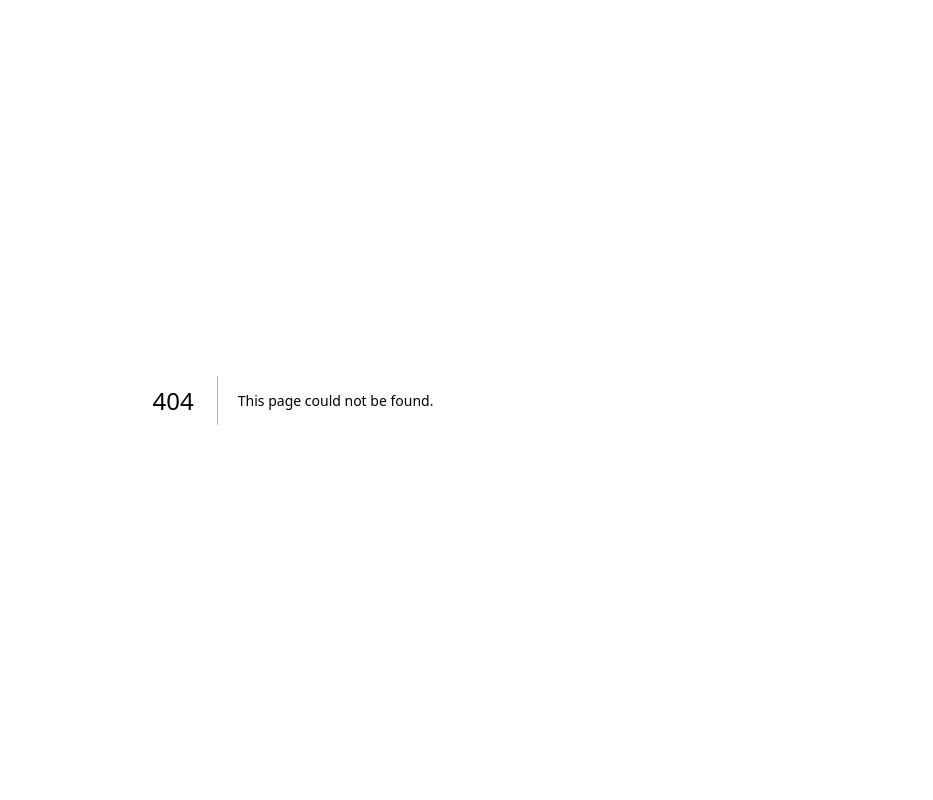
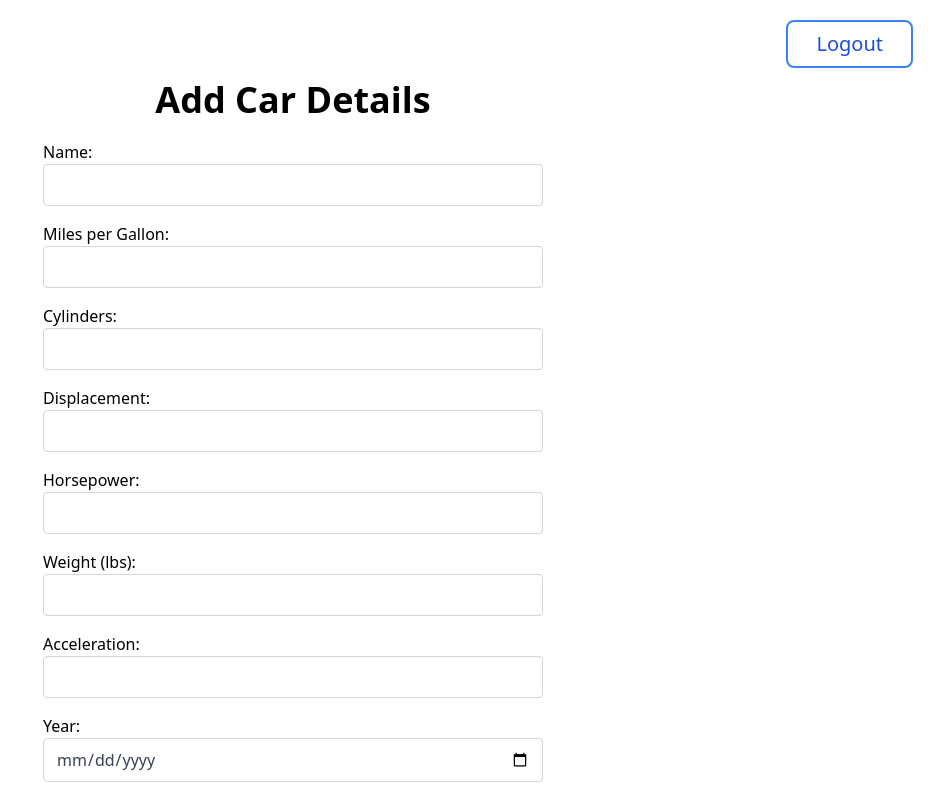
Before and after one commit to balaj-ali707/cars-data-web, a Next.js app: page /admin in a window 1280 px wide. Before the commit this address had no page. Shown: the top 800 px of the page, without its empty margins (347-1280 px from the left). Built offline with nearby package versions, Linux system fonts and the light colour scheme; sample sign-in values are in the browser's storage.

Commit message:
admin page added and integrated with api endpoint

```diff
--- /dev/null
+++ b/app/admin/page.js
@@ -0,0 +1,214 @@
+"use client";
+import { useRouter } from "next/navigation";
+import React, { useEffect, useState } from "react";
+// import axios from "axios";
+
+const Page = () => {
+
+  const router = useRouter()
+  useEffect(() => {
+
+    const userDetails = JSON.parse(localStorage.getItem("userDetails"))
+    if(!userDetails)
+      router.push("/")
+
+  }, []);
+
+  const [formData, setFormData] = useState({
+    Name: "",
+    Miles_per_Gallon: "",
+    Cylinders: "",
+    Displacement: "",
+    Horsepower: "",
+    Weight_in_lbs: "",
+    Acceleration: "",
+    Year: "",
+    Origin: "",
+  });
+
+  const [message, setMessage] = useState("");
+
+  const handleChange = (e) => {
+    const { name, value } = e.target;
+    setFormData({
+      ...formData,
+      [name]: value,
+    });
+  };
+
+  const handleSubmit = async (e) => {
+    e.preventDefault();
+    try {
+      const res = await fetch(`/api/Cars`, {
+        method: "POST",
+        headers: {
+          "Content-type": "application/json",
+        },
+        body: JSON.stringify(formData),
+      });
+
+      const response = await res.json();
+      if (res.ok) {
+        setMessage("Car added successfully!");
+        setFormData({
+          Name: "",
+          Miles_per_Gallon: "",
+          Cylinders: "",
+          Displacement: "",
+          Horsepower: "",
+          Weight_in_lbs: "",
+          Acceleration: "",
+          Year: "",
+          Origin: "",
+        });
+      } else {
+        throw new Error(response.message)
+      }
+    } catch (error) {
+      console.error("Error adding car:", error);
+      setMessage("Failed to add car. Please try again.");
+    }
+  };
+
+  return (
+    <>
+      <div className="absolute top-5 right-0">
+        <button
+          type="button"
+          onClick={() => {
+            localStorage.removeItem("userDetails")
+            router.push("/");
+          }}
+          className="border-2 border-blue-500 text-blue-700 hover:bg-blue-500 hover:text-white bg-transparent md:text-xl text-base px-7 py-2 mx-5 rounded-lg"
+        >
+          Logout
+        </button>
+      </div>
+      <div className="container h-screen bg-white mx-auto my-20">
+        <h1 className="text-4xl text-center font-bold">Add Car Details</h1>
+        <form
+          onSubmit={handleSubmit}
+          className="flex flex-col items-center justify-center mt-5"
+        >
+          <div className="relative mb-4 flex flex-col">
+            <label htmlFor="Name">Name:</label>
+            <input
+              type="text"
+              id="Name"
+              name="Name"
+              value={formData.Name}
+              onChange={handleChange}
+              required
+              className="lg:w-[500px] md:w-[400px] w-[300px] bg-white rounded border border-gray-300 focus:border-indigo-500 focus:ring-2 focus:ring-indigo-200 text-base outline-none text-gray-700 py-1 px-3 leading-8 transition-colors duration-200 ease-in-out"
+            />
+          </div>
+          <div className="relative mb-4 flex flex-col">
+            <label htmlFor="Miles_per_Gallon">Miles per Gallon:</label>
+            <input
+              type="number"
+              id="Miles_per_Gallon"
+              name="Miles_per_Gallon"
+              value={formData.Miles_per_Gallon}
+              onChange={handleChange}
+              required
+              className="lg:w-[500px] md:w-[400px] w-[300px] bg-white rounded border border-gray-300 focus:border-indigo-500 focus:ring-2 focus:ring-indigo-200 text-base outline-none text-gray-700 py-1 px-3 leading-8 transition-colors duration-200 ease-in-out"
+            />
+          </div>
+          <div className="relative mb-4 flex flex-col">
+            <label htmlFor="Cylinders">Cylinders:</label>
+            <input
+              type="number"
+              id="Cylinders"
+              name="Cylinders"
+              value={formData.Cylinders}
+              onChange={handleChange}
+              required
+              className="lg:w-[500px] md:w-[400px] w-[300px] bg-white rounded border border-gray-300 focus:border-indigo-500 focus:ring-2 focus:ring-indigo-200 text-base outline-none text-gray-700 py-1 px-3 leading-8 transition-colors duration-200 ease-in-out"
+            />
+          </div>
+          <div className="relative mb-4 flex flex-col">
+            <label htmlFor="Displacement">Displacement:</label>
+            <input
+              type="number"
+              id="Displacement"
+              name="Displacement"
+              value={formData.Displacement}
+              onChange={handleChange}
+              required
+              className="lg:w-[500px] md:w-[400px] w-[300px] bg-white rounded border border-gray-300 focus:border-indigo-500 focus:ring-2 focus:ring-indigo-200 text-base outline-none text-gray-700 py-1 px-3 leading-8 transition-colors duration-200 ease-in-out"
+            />
+          </div>
+          <div className="relative mb-4 flex flex-col">
+            <label htmlFor="Horsepower">Horsepower:</label>
+            <input
+              type="number"
+              id="Horsepower"
+              name="Horsepower"
+              value={formData.Horsepower}
+              onChange={handleChange}
+              required
+              className="lg:w-[500px] md:w-[400px] w-[300px] bg-white rounded border border-gray-300 focus:border-indigo-500 focus:ring-2 focus:ring-indigo-200 text-base outline-none text-gray-700 py-1 px-3 leading-8 transition-colors duration-200 ease-in-out"
+            />
+          </div>
+          <div className="relative mb-4 flex flex-col">
+            <label htmlFor="Weight_in_lbs">Weight (lbs):</label>
+            <input
+              type="number"
+              id="Weight_in_lbs"
+              name="Weight_in_lbs"
+              value={formData.Weight_in_lbs}
+              onChange={handleChange}
+              required
+              className="lg:w-[500px] md:w-[400px] w-[300px] bg-white rounded border border-gray-300 focus:border-indigo-500 focus:ring-2 focus:ring-indigo-200 text-base outline-none text-gray-700 py-1 px-3 leading-8 transition-colors duration-200 ease-in-out"
+            />
+          </div>
+          <div className="relative mb-4 flex flex-col">
+            <label htmlFor="Acceleration">Acceleration:</label>
+            <input
+              type="number"
+              id="Acceleration"
+              name="Acceleration"
+              value={formData.Acceleration}
+              onChange={handleChange}
+              required
+              className="lg:w-[500px] md:w-[400px] w-[300px] bg-white rounded border border-gray-300 focus:border-indigo-500 focus:ring-2 focus:ring-indigo-200 text-base outline-none text-gray-700 py-1 px-3 leading-8 transition-colors duration-200 ease-in-out"
+            />
+          </div>
+          <div className="relative mb-4 flex flex-col">
+            <label htmlFor="Year">Year:</label>
+            <input
+              type="date"
+              id="Year"
+              name="Year"
+              value={formData.Year}
+              onChange={handleChange}
+              required
+              className="lg:w-[500px] md:w-[400px] w-[300px] bg-white rounded border border-gray-300 focus:border-indigo-500 focus:ring-2 focus:ring-indigo-200 text-base outline-none text-gray-700 py-1 px-3 leading-8 transition-colors duration-200 ease-in-out"
+            />
+          </div>
+          <div className="relative mb-4 flex flex-col">
+            <label htmlFor="Origin">Origin:</label>
+            <input
+              type="text"
+              id="Origin"
+              name="Origin"
+              value={formData.Origin}
+              onChange={handleChange}
+              required
+              className="lg:w-[500px] md:w-[400px] w-[300px] bg-white rounded border border-gray-300 focus:border-indigo-500 focus:ring-2 focus:ring-indigo-200 text-base outline-none text-gray-700 py-1 px-3 leading-8 transition-colors duration-200 ease-in-out"
+            />
+          </div>
+          <button
+            type="submit"
+            className="lg:w-[500px] md:w-[400px] w-[300px] border-2 border-blue-500 text-blue-700 hover:bg-blue-500 hover:text-white bg-transparent text-xl px-7 py-2 mx-5 rounded-lg"
+          >
+            Add Car
+          </button>
+        </form>
+        {message && <p>{message}</p>}
+      </div>
+    </>
+  );
+};
+
+export default Page;
--- a/app/login/page.js
+++ b/app/login/page.js
@@ -31,7 +31,7 @@ const Page = () => {
 
       const response = await res.json()
       if(res.ok) {
-        localStorage.setItem("userDetails", response.user)
+        localStorage.setItem("userDetails", JSON.stringify(response.user))
         router.push("/")
       } else {
         throw new Error(response.message)
--- a/app/page.js
+++ b/app/page.js
@@ -1,5 +1,6 @@
 "use client";
 import Image from "next/image";
+import { useRouter } from "next/navigation";
 import { useEffect, useState } from "react";
 
 export default function Home() {
@@ -73,6 +74,8 @@ export default function Home() {
     return `${date.getFullYear()}-${date.getMonth() + 1}-${date.getDate()}`;
   }
 
+  const router = useRouter()
+
   const [isLoggedIn, setIsLoggedIn] = useState(false);
   useEffect(() => {
     const userDetails = localStorage.getItem("userDetails");
@@ -87,6 +90,7 @@ export default function Home() {
         {isLoggedIn ? (
           <button
             type="button"
+            onClick={() => { router.push("/admin")}}
             className="border-2 border-blue-500 text-blue-700 hover:bg-blue-500 hover:text-white bg-transparent text-xl px-7 py-2 mx-5 rounded-lg"
           >
             {JSON.parse(localStorage.getItem("userDetails")).name}
@@ -94,6 +98,7 @@ export default function Home() {
         ) : (
           <button
             type="button"
+            onClick={() => { router.push("/login")}}
             className="border-2 border-blue-500 text-blue-700 hover:bg-blue-500 hover:text-white bg-transparent text-xl px-7 py-2 mx-5 rounded-lg"
           >
             Login
```
